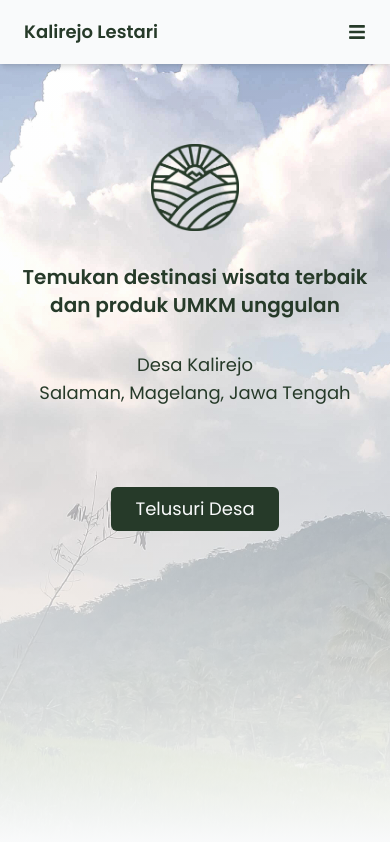
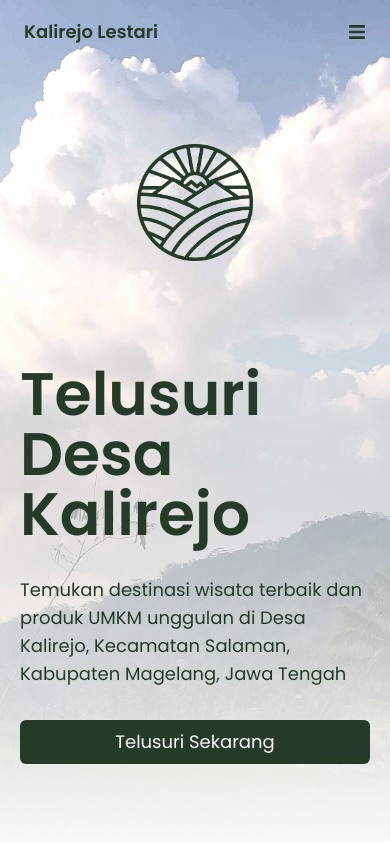
Before and after one commit to adyasena/kalirejo, a React (Vite) app: page / in a window 390 px wide. Shown: the top 842 px of the page. Built offline with nearby package versions, Linux system fonts and the light colour scheme.

Commit message:
update responsive layout

```diff
--- a/src/components/Hero.jsx
+++ b/src/components/Hero.jsx
@@ -20,19 +20,20 @@ const Hero = () => {
       <div className="w-full h-screen bg-cover bg-center bg-no-repeat" style={{backgroundImage: `url(${Bg})`}}>
         <div className="w-full h-full bg-gradient-to-t from-white">
           <div className="flex flex-col h-full container mx-auto items-center font-poppins text-green-dark">
-            <div className="flex flex-col justify-center items-center mt-36 font-semibold lg:text-4xl text-2xl text-center leading-normal gap-8">
-              <img src={Logo} className="lg:w-1/12 w-1/4"/>
-              <p className="lg:text-4xl text-xl font-bold">
-                Temukan destinasi wisata terbaik<br/>
-                dan produk UMKM unggulan
-              </p>
-              <p className="lg:text-xl text-lg font-normal">
-                Desa Kalirejo<br/>Salaman, Magelang, Jawa Tengah
-              </p>
-              <button className="bg-green-dark text-white mt-12 font-normal lg:text-xl text-lg py-2 px-6 rounded-md transform duration-300 ease lg:hover:bg-black"
-                onClick={handleClickScroll}>
-                Telusuri Desa
-              </button>
+            <div className="flex flex-col h-full items-center justify-between lg:justify-center mt-36 lg:mt-0 font-semibold lg:text-center leading-normal gap-8">
+              <img src={Logo} className="lg:w-1/12 w-1/3"/>
+              <div className="flex flex-col gap-8 lg:items-center">
+                <p className="lg:text-4xl text-6xl font-bold">
+                  Telusuri Desa Kalirejo
+                </p>
+                <p className="lg:text-xl text-lg font-normal lg:w-4/5">
+                  Temukan destinasi wisata terbaik dan produk UMKM unggulan di Desa Kalirejo, Kecamatan Salaman, Kabupaten Magelang, Jawa Tengah
+                </p>
+                <button className="bg-green-dark text-white mb-20 lg:mb-0 font-normal lg:text-xl text-lg py-2 px-6 rounded-md transform duration-300 ease lg:hover:bg-black"
+                  onClick={handleClickScroll}>
+                    Telusuri Sekarang
+                </button>
+              </div>
             </div>
           </div>
         </div>
--- a/src/components/Navbar.jsx
+++ b/src/components/Navbar.jsx
@@ -42,7 +42,7 @@ const Navbar = () => {
   return (
     <div className="navbar">
       <div className={"navbar bg-white transform duration-300 ease "
-        + (scroll ? "opacity-100 " : "lg:h-24 lg:opacity-0 ") + (isOpen ? "" : "shadow-md")}>
+        + (scroll ? "opacity-100 " : "lg:h-24 opacity-0 ") + (!isOpen ? "shadow-md" : "opacity-100")}>
       </div>
       <div className={"z-[1] font-poppins sticky flex flex-row container mx-auto lg:px-8 text-center items-center text-lg font-semibold text-green-dark " +
         "justify-between transform duration-300 ease overflow-hidden " + (scroll ? "h-16" : "lg:h-24 h-16")}>
@@ -51,7 +51,7 @@ const Navbar = () => {
           <img src={Logo} className={"m-2 transform duration-300 ease " + (scroll ? "w-8" : "w-0 mr-[-4px]")}/>
           <p className="transform">Kalirejo Lestari</p>
         </button>
-        <button className="p-1 rounded"
+        <button className="p-1 rounded lg:hidden"
           onClick={() => setIsOpen((prev) => !prev)}>
             <FaBars />
         </button>
@@ -78,30 +78,29 @@ const Navbar = () => {
           </button>
         </div>
       </div>
-      {isOpen &&
-        <div className="w-screen bg-white pb-2 font-bold text-green-dark transform duration-300 ease flex flex-col absolute shadow-md">
-          <button className="hover:underline py-2"
+      <div className={"w-screen bg-white pb-2 font-bold text-green-dark transform duration-300 ease flex flex-col lg:hidden absolute shadow-md "
+        + (!isOpen ? "opacity-0 pointer-events-none" : "visible opacity-100")}>
+        <button className="hover:bg-grey py-2"
           onClick={toHome}>
             Beranda
         </button>
-          <button className="hover:underline py-2"
+        <button className="hover:bg-grey py-2"
           onClick={toWisata}>
             Wisata
         </button>
-          <button className="hover:underline py-2"
+        <button className="hover:bg-grey py-2"
           onClick={toUMKM}>
             UMKM
         </button>
-          <button className="hover:underline py-2"
+        <button className="hover:bg-grey py-2"
           onClick={toGaleri}>
             Galeri
         </button>
-          <button className="hover:underline py-2"
+        <button className="hover:bg-grey py-2"
           onClick={scrollToBottom}>
             Kontak
         </button>
       </div>
-      }
     </div>
   );
 };
```
Lines whose indentation alone changed are shown as unchanged.
